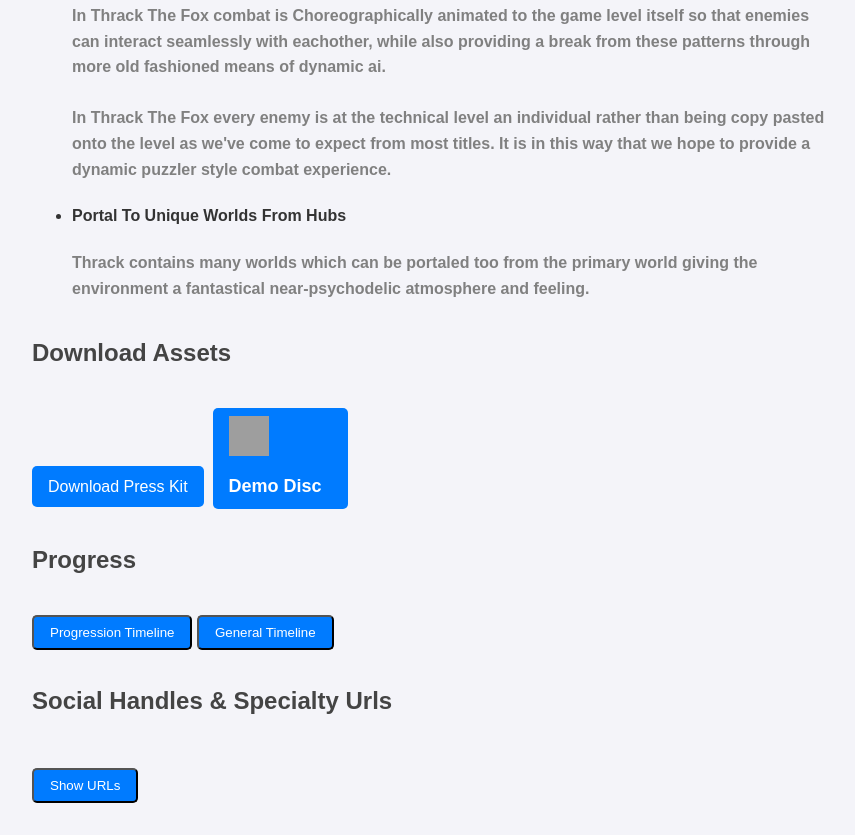
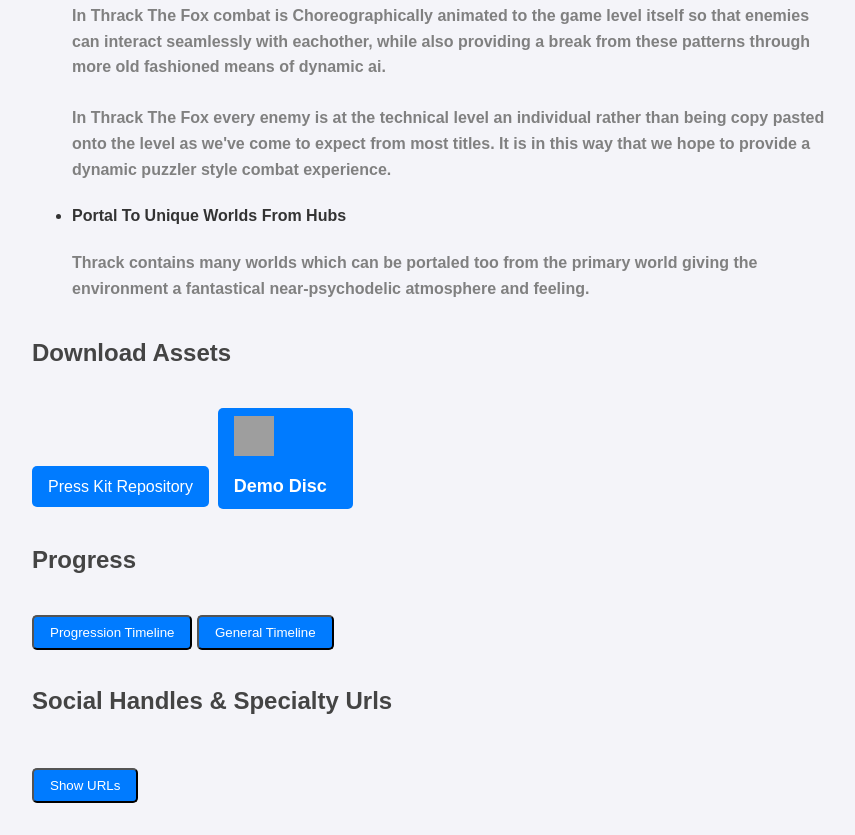
Before and after one commit to GodwayGames/ThrackTheFoxPressKit, a plain HTML site: page index.html in a window 1280 px wide. Shown: the part 5011-5846 px from the top of the page, without its empty margins (208-1063 px from the left). Drawn offline with Linux system fonts and the light colour scheme; grey boxes are pictures that could not be loaded.

Commit message:
Update and rename PressKit5.5.html to index.html

```diff
--- a/PressKit5.5.html
+++ b/index.html
@@ -646,7 +646,7 @@
 
         <div class="section">
             <h2>Download Assets</h2>
-            <a href="press-assets.zip" class="btn">Download Press Kit</a><!--&nbsp; <a href="press-assets.zip" class="btn">Download Press Kit</a>--><div class="button-container">&nbsp;
+            <a href="press-assets.zip" class="btn">Press Kit Repository</a><!--&nbsp; <a href="press-assets.zip" class="btn">Download Press Kit</a>--><div class="button-container">&nbsp;
     <div class="btn" onclick="showPopup()">
         <div class="windows-logo">
             <img src="https://upload.wikimedia.org/wikipedia/commons/8/87/Windows_logo_-_2021.svg" alt="Windows Logo" style="display: float; width: 40px; height: 40px; justify-content: flex-start; display: flex;">
```
